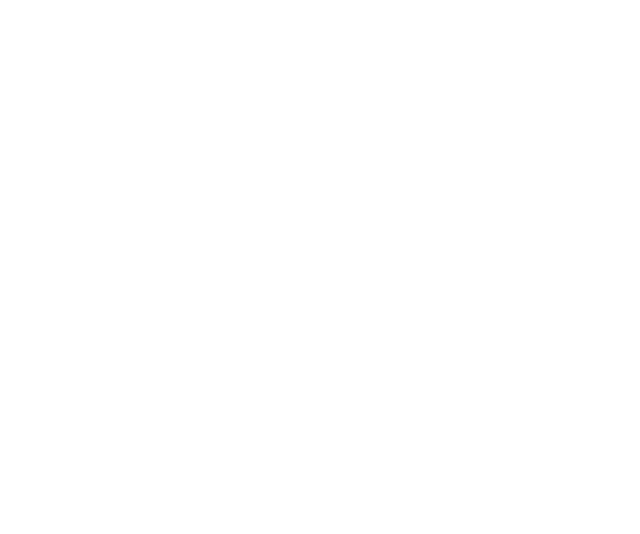
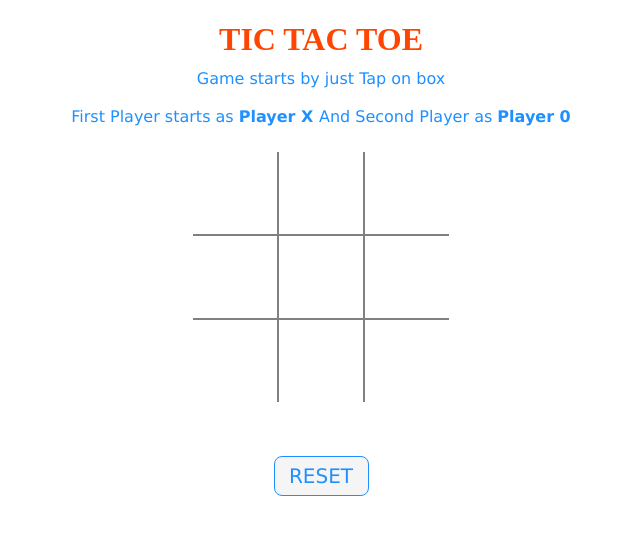
Before and after one commit to mirajali4321/Tic-Tac-Toe, a plain HTML site: page index.html in a window 1280 px wide. Shown: the whole page, without its empty margins (319-959 px from the left). Drawn offline with Linux system fonts and the light colour scheme.

Commit message:
pushing game code using simple js

```diff
--- a/index.html
+++ b/index.html
@@ -1,11 +1,67 @@
 <!DOCTYPE html>
-<html lang="en">
+
 <head>
-    <meta charset="UTF-8">
-    <meta name="viewport" content="width=device-width, initial-scale=1.0">
-    <title>Tic Tac Toe</title>
+	<meta name="viewport" content=
+		"width=device-width, initial-scale=1.0">
+	<!-- CSS file Included -->
+	<link rel="stylesheet" type="text/css" href="style.css">
+	<!-- JavaScript file included -->
+	<script src="script.js"></script>
 </head>
+
 <body>
+	<div id="main">
+		<h1>TIC TAC TOE</h1>
+		<p id="ins">
+			Game starts by just Tap on
+			box<br><br>First Player starts as
+			<b>Player X </b>And Second Player as
+			<b>Player 0</b>
+		</p>
+		<br><br>
+		<div class = "ui">
+			<div class="row">
+				<input type="text" id= "b1"
+					class="cell" onclick="myfunc_3(); myfunc();"
+					readonly>
+				<input type="text" id= "b2"
+					class="cell" onclick="myfunc_4(); myfunc();"
+					readonly>
+				<input type="text" id= "b3" class="cell"
+					onclick="myfunc_5(); myfunc();"
+					readonly>
+			</div>
+			<div class="row">
+				<input type="text" id= "b4"
+					class="cell" onclick="myfunc_6(); myfunc();"
+					readonly>
+				<input type="text" id= "b5"
+					class="cell" onclick="myfunc_7(); myfunc();"
+					readonly>
+				<input type="text" id= "b6"
+					class="cell" onclick="myfunc_8(); myfunc();"
+					readonly>
+			</div>
+			<div class="row">
+				<input type="text" id= "b7"
+					class="cell" onclick="myfunc_9(); myfunc();"
+					readonly>
+				<input type="text" id= "b8"
+					class="cell" onclick="myfunc_10();myfunc();"
+					readonly>
+				<input type="text" id= "b9"
+					class="cell" onclick="myfunc_11();myfunc();"
+					readonly>
+			</div>
+		</div>
+		<br><br><br>
 
+		<button id="but" onclick="myfunc_2()">
+			RESET
+		</button>
+		<br><br>
+		<p id="print"></p>
+	</div>
 </body>
+
 </html>
--- a/script.js
+++ b/script.js
@@ -0,0 +1,426 @@
+// Function called whenever user tab on any box
+function myfunc() {
+
+	// Setting DOM to all boxes or input field
+	var b1, b2, b3, b4, b5, b6, b7, b8, b9;
+	b1 = document.getElementById("b1").value;
+	b2 = document.getElementById("b2").value;
+	b3 = document.getElementById("b3").value;
+	b4 = document.getElementById("b4").value;
+	b5 = document.getElementById("b5").value;
+	b6 = document.getElementById("b6").value;
+	b7 = document.getElementById("b7").value;
+	b8 = document.getElementById("b8").value;
+	b9 = document.getElementById("b9").value;
+
+	var b1btn, b2btn, b3btn, b4btn, b5btn,
+		b6btn, b7btn, b8btn, b9btn;
+
+	b1btn = document.getElementById("b1");
+	b2btn = document.getElementById("b2");
+	b3btn = document.getElementById("b3");
+	b4btn = document.getElementById("b4");
+	b5btn = document.getElementById("b5");
+	b6btn = document.getElementById("b6");
+	b7btn = document.getElementById("b7");
+	b8btn = document.getElementById("b8");
+	b9btn = document.getElementById("b9");
+
+	// Checking if Player X won or not and after
+	// that disabled all the other fields
+	if ((b1 == 'x' || b1 == 'X') && (b2 == 'x' ||
+		b2 == 'X') && (b3 == 'x' || b3 == 'X')) {
+		document.getElementById('print')
+			.innerHTML = "Player X won";
+		b4btn.disabled = true;
+		b5btn.disabled = true;
+		b6btn.disabled = true;
+		b7btn.disabled = true;
+		b8btn.disabled = true;
+		b9btn.disabled = true;
+
+		b1btn.style.color = "red";
+		b2btn.style.color = "red";
+		b3btn.style.color = "red";
+	}
+	else if ((b1 == 'x' || b1 == 'X') && (b4 == 'x' ||
+		b4 == 'X') && (b7 == 'x' || b7 == 'X')) {
+		document.getElementById('print')
+			.innerHTML = "Player X won";
+		b2btn.disabled = true;
+		b3btn.disabled = true;
+		b5btn.disabled = true;
+		b6btn.disabled = true;
+		b8btn.disabled = true;
+		b9btn.disabled = true;
+
+		b1btn.style.color = "red";
+		b4btn.style.color = "red";
+		b7btn.style.color = "red";
+	}
+	else if ((b7 == 'x' || b7 == 'X') && (b8 == 'x' ||
+		b8 == 'X') && (b9 == 'x' || b9 == 'X')) {
+		document.getElementById('print')
+			.innerHTML = "Player X won";
+
+		b1btn.disabled = true;
+		b2btn.disabled = true;
+		b3btn.disabled = true;
+		b4btn.disabled = true;
+		b5btn.disabled = true;
+		b6btn.disabled = true;
+
+		b7btn.style.color = "red";
+		b8btn.style.color = "red";
+		b9btn.style.color = "red";
+	}
+	else if ((b3 == 'x' || b3 == 'X') && (b6 == 'x' ||
+		b6 == 'X') && (b9 == 'x' || b9 == 'X')) {
+		document.getElementById('print')
+			.innerHTML = "Player X won";
+
+		b1btn.disabled = true;
+		b2btn.disabled = true;
+		b4btn.disabled = true;
+		b5btn.disabled = true;
+		b7btn.disabled = true;
+		b8btn.disabled = true;
+
+		b3btn.style.color = "red";
+		b6btn.style.color = "red";
+		b9btn.style.color = "red";
+	}
+	else if ((b1 == 'x' || b1 == 'X') && (b5 == 'x' ||
+		b5 == 'X') && (b9 == 'x' || b9 == 'X')) {
+		document.getElementById('print')
+			.innerHTML = "Player X won";
+		b2btn.disabled = true;
+		b3btn.disabled = true;
+		b4btn.disabled = true;
+		b6btn.disabled = true;
+		b7btn.disabled = true;
+		b8btn.disabled = true;
+
+		b1btn.style.color = "red";
+		b5btn.style.color = "red";
+		b9btn.style.color = "red";
+	}
+	else if ((b3 == 'x' || b3 == 'X') && (b5 == 'x' ||
+		b5 == 'X') && (b7 == 'x' || b7 == 'X')) {
+		document.getElementById('print')
+			.innerHTML = "Player X won";
+		b1btn.disabled = true;
+		b2btn.disabled = true;
+		b4btn.disabled = true;
+		b6btn.disabled = true;
+		b8btn.disabled = true;
+		b9btn.disabled = true;
+
+		b3btn.style.color = "red";
+		b5btn.style.color = "red";
+		b7btn.style.color = "red";
+	}
+	else if ((b2 == 'x' || b2 == 'X') && (b5 == 'x' ||
+		b5 == 'X') && (b8 == 'x' || b8 == 'X')) {
+		document.getElementById('print')
+			.innerHTML = "Player X won";
+		b1btn.disabled = true;
+		b2btn.disabled = true;
+		b4btn.disabled = true;
+		b6btn.disabled = true;
+		b7btn.disabled = true;
+		b9btn.disabled = true;
+
+		b2btn.style.color = "red";
+		b5btn.style.color = "red";
+		b8btn.style.color = "red";
+	}
+	else if ((b4 == 'x' || b4 == 'X') && (b5 == 'x' ||
+		b5 == 'X') && (b6 == 'x' || b6 == 'X')) {
+		document.getElementById('print')
+			.innerHTML = "Player X won";
+		b1btn.disabled = true;
+		b2btn.disabled = true;
+		b3btn.disabled = true;
+		b7btn.disabled = true;
+		b8btn.disabled = true;
+		b9btn.disabled = true;
+
+		b4btn.style.color = "red";
+		b5btn.style.color = "red";
+		b6btn.style.color = "red";
+	}
+
+	// Checking of Player X finish
+	// Checking for Player 0 starts, Is player 0 won or
+	// not and after that disabled all the other fields
+	else if ((b1 == '0' || b1 == '0') && (b2 == '0' ||
+		b2 == '0') && (b3 == '0' || b3 == '0')) {
+		document.getElementById('print')
+			.innerHTML = "Player 0 won";
+		b4btn.disabled = true;
+		b5btn.disabled = true;
+		b6btn.disabled = true;
+		b7btn.disabled = true;
+		b8btn.disabled = true;
+		b9btn.disabled = true;
+
+		b1btn.style.color = "red";
+		b2btn.style.color = "red";
+		b3btn.style.color = "red";
+	}
+	else if ((b1 == '0' || b1 == '0') && (b4 == '0' ||
+		b4 == '0') && (b7 == '0' || b7 == '0')) {
+		document.getElementById('print')
+			.innerHTML = "Player 0 won";
+		b2btn.disabled = true;
+		b3btn.disabled = true;
+		b5btn.disabled = true;
+		b6btn.disabled = true;
+		b8btn.disabled = true;
+		b9btn.disabled = true;
+
+		b1btn.style.color = "red";
+		b4btn.style.color = "red";
+		b7btn.style.color = "red";
+	}
+	else if ((b7 == '0' || b7 == '0') && (b8 == '0' ||
+		b8 == '0') && (b9 == '0' || b9 == '0')) {
+		document.getElementById('print')
+			.innerHTML = "Player 0 won";
+		b1btn.disabled = true;
+		b2btn.disabled = true;
+		b3btn.disabled = true;
+		b4btn.disabled = true;
+		b5btn.disabled = true;
+		b6btn.disabled = true;
+
+		b7btn.style.color = "red";
+		b8btn.style.color = "red";
+		b9btn.style.color = "red";
+	}
+	else if ((b3 == '0' || b3 == '0') && (b6 == '0' ||
+		b6 == '0') && (b9 == '0' || b9 == '0')) {
+		document.getElementById('print')
+			.innerHTML = "Player 0 won";
+		b1btn.disabled = true;
+		b2btn.disabled = true;
+		b4btn.disabled = true;
+		b5btn.disabled = true;
+		b7btn.disabled = true;
+		b8btn.disabled = true;
+		b3btn.style.color = "red";
+		b6btn.style.color = "red";
+		b9btn.style.color = "red";
+	}
+	else if ((b1 == '0' || b1 == '0') && (b5 == '0' ||
+		b5 == '0') && (b9 == '0' || b9 == '0')) {
+		document.getElementById('print')
+			.innerHTML = "Player 0 won";
+		b2btn.disabled = true;
+		b3btn.disabled = true;
+		b4btn.disabled = true;
+		b6btn.disabled = true;
+		b7btn.disabled = true;
+		b8btn.disabled = true;
+
+		b1btn.style.color = "red";
+		b5btn.style.color = "red";
+		b9btn.style.color = "red";
+	}
+	else if ((b3 == '0' || b3 == '0') && (b5 == '0' ||
+		b5 == '0') && (b7 == '0' || b7 == '0')) {
+		document.getElementById('print')
+			.innerHTML = "Player 0 won";
+		b1btn.disabled = true;
+		b2btn.disabled = true;
+		b4btn.disabled = true;
+		b6btn.disabled = true;
+		b8btn.disabled = true;
+		b9btn.disabled = true;
+
+		b3btn.style.color = "red";
+		b5btn.style.color = "red";
+		b7btn.style.color = "red";
+	}
+	else if ((b2 == '0' || b2 == '0') && (b5 == '0' ||
+		b5 == '0') && (b8 == '0' || b8 == '0')) {
+		document.getElementById('print')
+			.innerHTML = "Player 0 won";
+		b1btn.disabled = true;
+		b3btn.disabled = true;
+		b4btn.disabled = true;
+		b6btn.disabled = true;
+		b7btn.disabled = true;
+		b9btn.disabled = true;
+
+		b2btn.style.color = "red";
+		b5btn.style.color = "red";
+		b8btn.style.color = "red";
+	}
+	else if ((b4 == '0' || b4 == '0') && (b5 == '0' ||
+		b5 == '0') && (b6 == '0' || b6 == '0')) {
+		document.getElementById('print')
+			.innerHTML = "Player 0 won";
+		b1btn.disabled = true;
+		b2btn.disabled = true;
+		b3btn.disabled = true;
+		b7btn.disabled = true;
+		b8btn.disabled = true;
+		b9btn.disabled = true;
+
+		b4btn.style.color = "red";
+		b5btn.style.color = "red";
+		b6btn.style.color = "red";
+	}
+
+	// Checking of Player 0 finish
+	// Here, Checking about Tie
+	else if ((b1 == 'X' || b1 == '0') && (b2 == 'X'
+		|| b2 == '0') && (b3 == 'X' || b3 == '0') &&
+		(b4 == 'X' || b4 == '0') && (b5 == 'X' ||
+			b5 == '0') && (b6 == 'X' || b6 == '0') &&
+		(b7 == 'X' || b7 == '0') && (b8 == 'X' ||
+			b8 == '0') && (b9 == 'X' || b9 == '0')) {
+		document.getElementById('print')
+			.innerHTML = "Match Tie";
+	}
+	else {
+
+		// Here, Printing Result
+		if (flag == 1) {
+			document.getElementById('print')
+				.innerHTML = "Player X Turn";
+		}
+		else {
+			document.getElementById('print')
+				.innerHTML = "Player 0 Turn";
+		}
+	}
+}
+
+// Function to reset game
+function myfunc_2() {
+	location.reload();
+	b1 = b2 = b3 = b4 = b5 = b6 = b7 = b8 = b9 = '';
+}
+
+// Here onwards, functions check turn of the player
+// and put accordingly value X or 0
+flag = 1;
+function myfunc_3() {
+	if (flag == 1) {
+		document.getElementById("b1").value = "X";
+		document.getElementById("b1").disabled = true;
+		flag = 0;
+	}
+	else {
+		document.getElementById("b1").value = "0";
+		document.getElementById("b1").disabled = true;
+		flag = 1;
+	}
+}
+
+function myfunc_4() {
+	if (flag == 1) {
+		document.getElementById("b2").value = "X";
+		document.getElementById("b2").disabled = true;
+		flag = 0;
+	}
+	else {
+		document.getElementById("b2").value = "0";
+		document.getElementById("b2").disabled = true;
+		flag = 1;
+	}
+}
+
+function myfunc_5() {
+	if (flag == 1) {
+		document.getElementById("b3").value = "X";
+		document.getElementById("b3").disabled = true;
+		flag = 0;
+	}
+	else {
+		document.getElementById("b3").value = "0";
+		document.getElementById("b3").disabled = true;
+		flag = 1;
+	}
+}
+
+function myfunc_6() {
+	if (flag == 1) {
+		document.getElementById("b4").value = "X";
+		document.getElementById("b4").disabled = true;
+		flag = 0;
+	}
+	else {
+		document.getElementById("b4").value = "0";
+		document.getElementById("b4").disabled = true;
+		flag = 1;
+	}
+}
+
+function myfunc_7() {
+	if (flag == 1) {
+		document.getElementById("b5").value = "X";
+		document.getElementById("b5").disabled = true;
+		flag = 0;
+	}
+	else {
+		document.getElementById("b5").value = "0";
+		document.getElementById("b5").disabled = true;
+		flag = 1;
+	}
+}
+
+function myfunc_8() {
+	if (flag == 1) {
+		document.getElementById("b6").value = "X";
+		document.getElementById("b6").disabled = true;
+		flag = 0;
+	}
+	else {
+		document.getElementById("b6").value = "0";
+		document.getElementById("b6").disabled = true;
+		flag = 1;
+	}
+}
+
+function myfunc_9() {
+	if (flag == 1) {
+		document.getElementById("b7").value = "X";
+		document.getElementById("b7").disabled = true;
+		flag = 0;
+	}
+	else {
+		document.getElementById("b7").value = "0";
+		document.getElementById("b7").disabled = true;
+		flag = 1;
+	}
+}
+
+function myfunc_10() {
+	if (flag == 1) {
+		document.getElementById("b8").value = "X";
+		document.getElementById("b8").disabled = true;
+		flag = 0;
+	}
+	else {
+		document.getElementById("b8").value = "0";
+		document.getElementById("b8").disabled = true;
+		flag = 1;
+	}
+}
+
+function myfunc_11() {
+	if (flag == 1) {
+		document.getElementById("b9").value = "X";
+		document.getElementById("b9").disabled = true;
+		flag = 0;
+	}
+	else {
+		document.getElementById("b9").value = "0";
+		document.getElementById("b9").disabled = true;
+		flag = 1;
+	}
+}
--- a/style.css
+++ b/style.css
@@ -0,0 +1,113 @@
+h1 {
+	color: orangered;
+	margin-bottom: -5px;
+}
+p {
+	margin-bottom: -10px;
+}
+.ui {
+	display: flex;
+	flex-direction: column;
+	align-items: center;
+}
+.row {
+	display: flex;
+}
+.cell {
+	border: none;
+	width: 80px;
+	height: 80px;
+	display: flex;
+	align-items: center;
+	justify-content: center;
+	font-size: 24px;
+	text-align: center;
+	cursor: pointer;
+}
+.cell:active {
+	outline: none;
+}
+/* 3*3 Grid */
+#b1{
+	border-bottom: 1px solid gray;
+	border-right: 1px solid gray;
+}
+
+#b2 {
+	border-bottom: 1px solid gray;
+	border-right: 1px solid gray;
+	border-left: 1px solid gray;
+}
+
+#b3 {
+	border-bottom: 1px solid gray;
+	border-left: 1px solid gray;
+}
+
+#b4 {
+	border-top: 1px solid gray;
+	border-bottom: 1px solid gray;
+	border-right: 1px solid gray;
+}
+
+#b5 {
+	border: 1px solid gray;
+}
+
+#b6 {
+	border-top: 1px solid gray;
+	border-bottom: 1px solid gray;
+	border-left: 1px solid gray;
+}
+
+#b7 {
+	border-top: 1px solid gray;
+	border-right: 1px solid gray;
+}
+
+#b8 {
+	border-top: 1px solid gray;
+	border-right: 1px solid gray;
+	border-left: 1px solid gray;
+}
+
+#b9 {
+	border-top: 1px solid gray;
+	border-left: 1px solid gray;
+}
+/* Reset Button */
+#but {
+	box-sizing: border-box;
+	width: 95px;
+	height: 40px;
+	border: 1px solid dodgerblue;
+	margin-left: auto;
+	border-radius: 8px;
+	font-family: Verdana,
+		Geneva, Tahoma, sans-serif;
+
+	background-color: whitesmoke;
+	color: dodgerblue;
+	font-size: 20px;
+	cursor: pointer;
+}
+
+/* Player turn space */
+#print {
+	font-family: Verdana,
+		Geneva, Tahoma, sans-serif;
+	color: dodgerblue;
+	font-size: 20px;
+}
+
+/* Main Container */
+#main {
+	text-align: center;
+}
+
+/* Game Instruction Text */
+#ins {
+	font-family: Verdana,Geneva,
+					Tahoma, sans-serif;
+	color: dodgerblue;
+}
```
